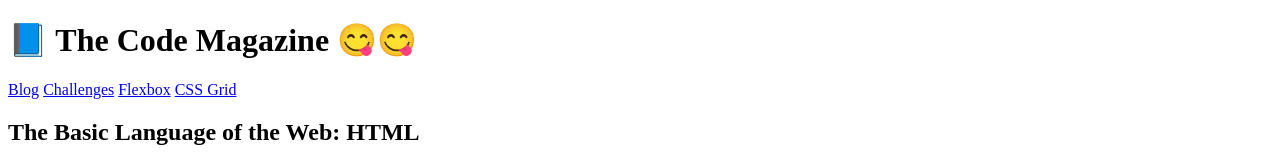
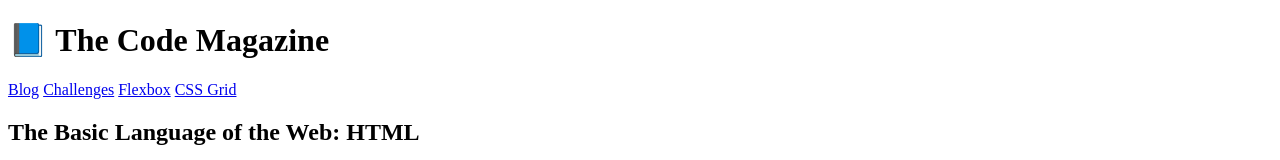
Before and after one commit to SaiSharanC/progressioTeahcingCode, a plain HTML site: page Progessio/HTML section/index.html in a window 1280 px wide. Shown: the top 160 px of the page. Drawn offline with Linux system fonts and the light colour scheme.

Commit message:
Update index.html

```diff
--- a/Progessio/HTML section/index.html
+++ b/Progessio/HTML section/index.html
@@ -16,7 +16,7 @@
     -->
 
     <header>
-      <h1>📘 The Code Magazine 😋😋</h1>
+      <h1>📘 The Code Magazine</h1>
 
       <nav>
         <a href="blog.html">Blog</a>
```
